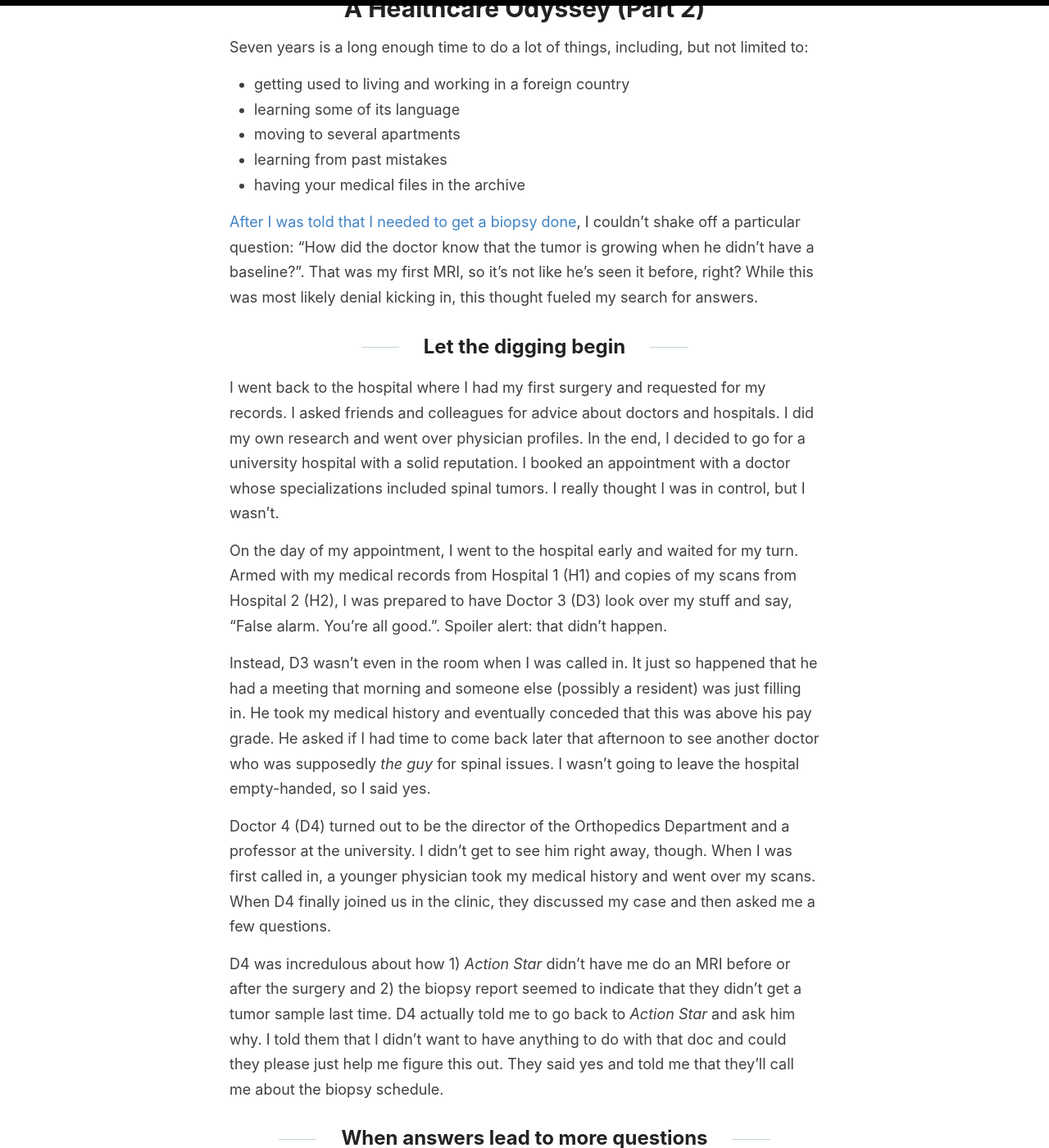
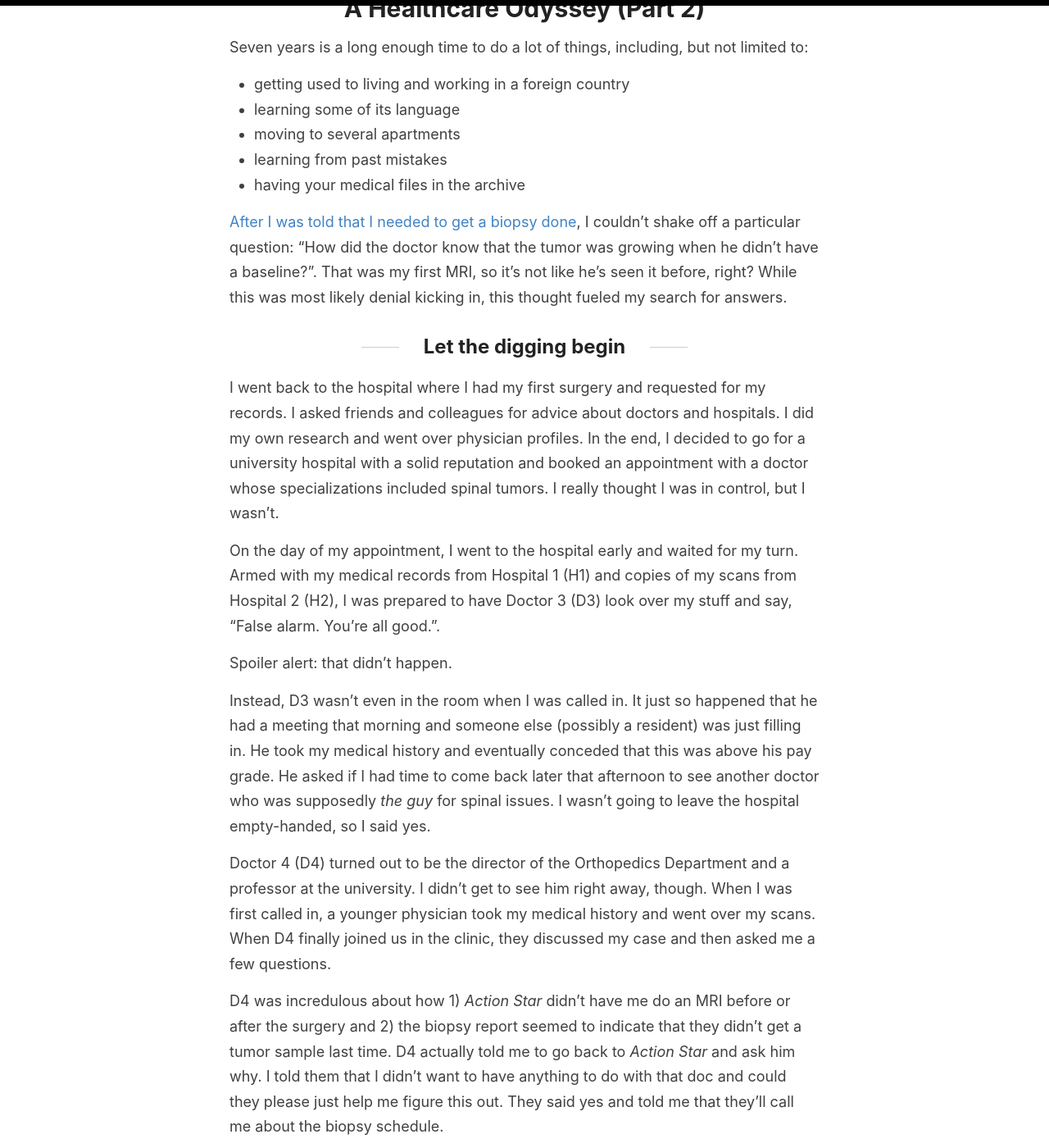
Before and after one commit to rialitybytes/rialitybytes.github.io, a Jekyll site: the page built from _posts/2022-01-06-odyssey-2.md, in a window 1280 px wide and 1400 px high, scrolled down 261 px. Shown: the whole window at 82% size. Built offline with Jekyll 4.4.1, drawn with Linux system fonts in a browser that asks for light colours; our own code applies the rules of GitHub Pages for plain Markdown files; some of the changed text lies outside the part shown.

Commit message:
Update 2022-01-06-odyssey-2.md

```diff
--- a/_posts/2022-01-06-odyssey-2.md
+++ b/_posts/2022-01-06-odyssey-2.md
@@ -7,13 +7,15 @@ Seven years is a long enough time to do a lot of things, including, but not limi
 - learning from past mistakes
 - having your medical files in the archive
 
-[After I was told that I needed to get a biopsy done](/2021-12-30-odyssey-1.md), I couldn't shake off a particular question: "How did the doctor know that the tumor is growing when he didn't have a baseline?". That was my first MRI, so it's not like he's seen it before, right? While this was most likely denial kicking in, this thought fueled my search for answers.
+[After I was told that I needed to get a biopsy done](https://rialitybytes.github.io/writing/odyssey-1/), I couldn't shake off a particular question: "How did the doctor know that the tumor was growing when he didn't have a baseline?". That was my first MRI, so it's not like he's seen it before, right? While this was most likely denial kicking in, this thought fueled my search for answers.
 
 ## Let the digging begin
 
-I went back to the hospital where I had my first surgery and requested for my records. I asked friends and colleagues for advice about doctors and hospitals. I did my own research and went over physician profiles. In the end, I decided to go for a university hospital with a solid reputation. I booked an appointment with a doctor whose specializations included spinal tumors. I really thought I was in control, but I wasn't.
+I went back to the hospital where I had my first surgery and requested for my records. I asked friends and colleagues for advice about doctors and hospitals. I did my own research and went over physician profiles. In the end, I decided to go for a university hospital with a solid reputation and booked an appointment with a doctor whose specializations included spinal tumors. I really thought I was in control, but I wasn't.
 
-On the day of my appointment, I went to the hospital early and waited for my turn. Armed with my medical records from Hospital 1 (H1) and copies of my scans from Hospital 2 (H2), I was prepared to have Doctor 3 (D3) look over my stuff and say, "False alarm. You're all good.". Spoiler alert: that didn't happen.
+On the day of my appointment, I went to the hospital early and waited for my turn. Armed with my medical records from Hospital 1 (H1) and copies of my scans from Hospital 2 (H2), I was prepared to have Doctor 3 (D3) look over my stuff and say, "False alarm. You're all good.".
+
+Spoiler alert: that didn't happen.
 
 Instead, D3 wasn't even in the room when I was called in. It just so happened that he had a meeting that morning and someone else (possibly a resident) was just filling in. He took my medical history and eventually conceded that this was above his pay grade. He asked if I had time to come back later that afternoon to see another doctor who was supposedly _the guy_ for spinal issues. I wasn't going to leave the hospital empty-handed, so I said yes.
 
```
Also changed, not shown: other parts of _posts/2022-01-06-odyssey-2.md (+3 -3 lines).
